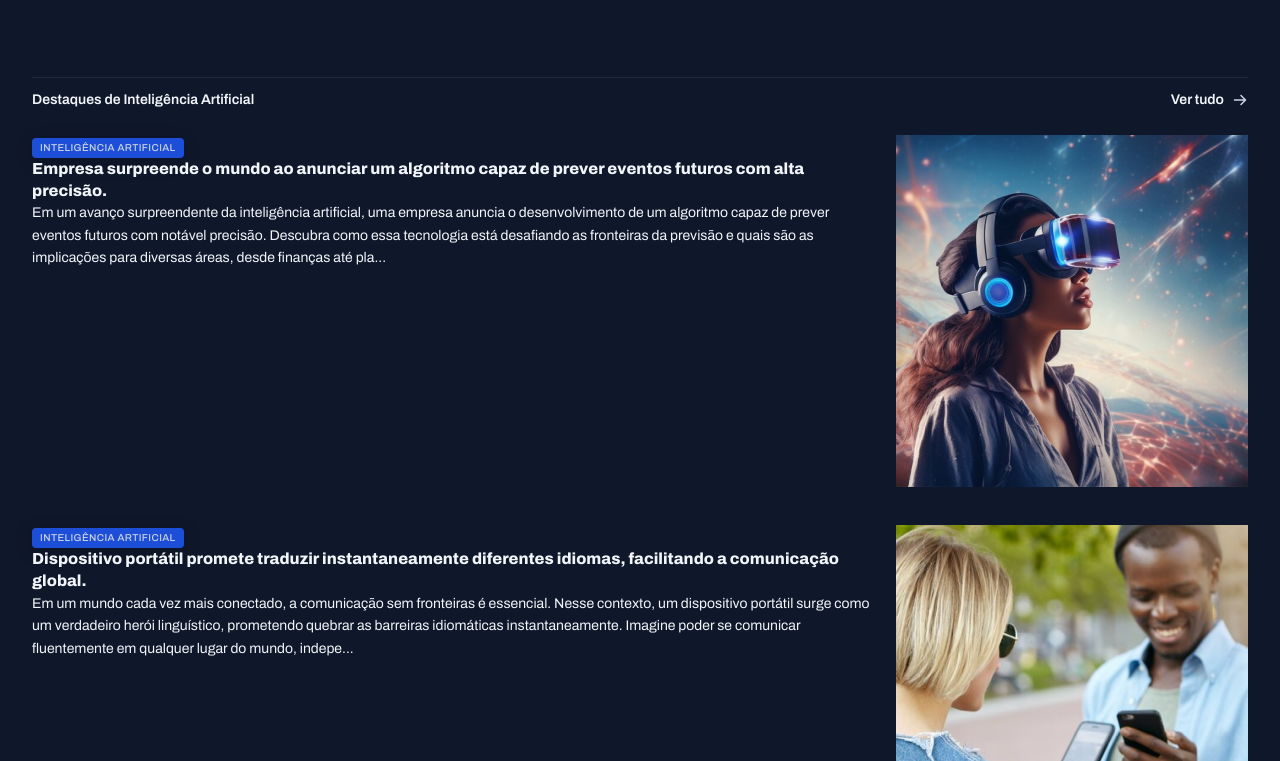
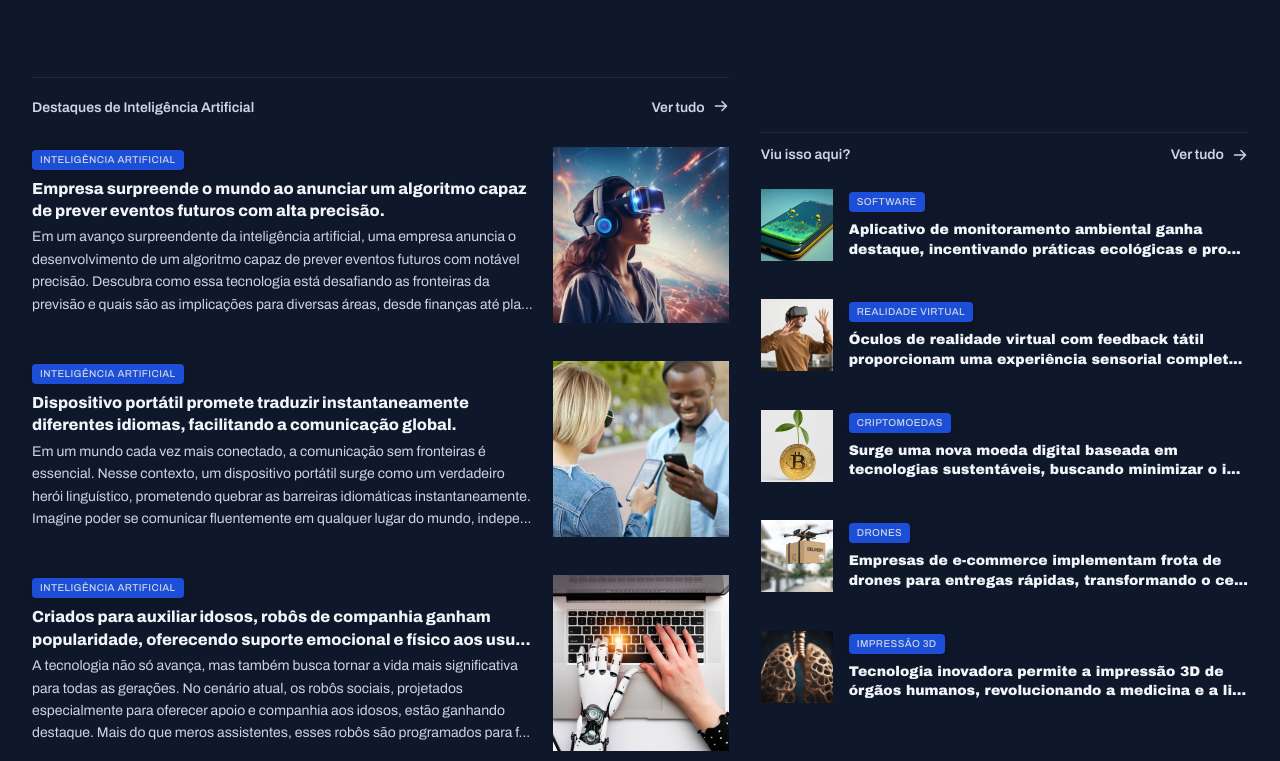
Before and after one commit to keewonf/Portal-de-Not-cias, a plain HTML site: page index.html in a window 1280 px wide. Shown: the part 986-1747 px from the top of the page. Drawn offline with Linux system fonts and the light colour scheme.

Commit message:
feat: finished desktop

```diff
--- a/index.html
+++ b/index.html
@@ -7,8 +7,9 @@
     <meta name="viewport" content="width=device-width, initial-scale=1.0" />
     <title>Portal de Notícias</title>
     <link rel="stylesheet" href="styles/index.css" />
+
     <link
-      href="https://fonts.googleapis.com/css2?family=Archivo:ital,wght@0,100..900;1,100..900&display=swap"
+      href="https://fonts.googleapis.com/css2?family=Archivo+Black&family=Archivo:ital,wght@0,100..900;1,100..900&display=swap"
       rel="stylesheet"
     />
   </head>
@@ -17,13 +18,13 @@
       <nav id="primary" class="grid grid-flow-col">
         <div>
           <img src="./assets/icons/List.svg" alt="ícone de lista" />
-          <strong>Menu</strong>
+          <span>Menu</span>
         </div>
         <div>
           <img src="./assets/Logo.svg" alt="TechNews logo" />
         </div>
         <div>
-          <strong>Buscar</strong>
+          <span>Buscar</span>
           <img src="./assets/icons/MagnifyingGlass.svg" alt="ícone de busca" />
         </div>
       </nav>
@@ -151,6 +152,7 @@
             <span></span>
           </a>
         </header>
+
         <div class="grid gap-32">
           <article class="grid grid-flow-col gap-16">
             <div>
@@ -236,7 +238,7 @@
           </article>
         </div>
       </section>
-      <div>
+      <aside>
         <div id="ads">
           <img src="./assets/ads/Ads.png" alt="" />
         </div>
@@ -257,7 +259,7 @@
               <div>
                 <span class="content-tag">Software</span>
 
-                <h3 class="text-xl">
+                <h3 class="black">
                   Aplicativo de monitoramento ambiental ganha destaque,
                   incentivando práticas ecológicas e pro...
                 </h3>
@@ -270,7 +272,7 @@
               <div>
                 <span class="content-tag">Realidade Virtual</span>
 
-                <h3 class="text-xl">
+                <h3 class="black">
                   Óculos de realidade virtual com feedback tátil proporcionam
                   uma experiência sensorial complet...
                 </h3>
@@ -283,7 +285,7 @@
               <div>
                 <span class="content-tag">Criptomoedas</span>
 
-                <h3 class="text-xl">
+                <h3 class="black">
                   Surge uma nova moeda digital baseada em tecnologias
                   sustentáveis, buscando minimizar o i...
                 </h3>
@@ -296,7 +298,7 @@
               <div>
                 <span class="content-tag">Drones</span>
 
-                <h3 class="text-xl">
+                <h3 class="black">
                   Empresas de e-commerce implementam frota de drones para
                   entregas rápidas, transformando o ce...
                 </h3>
@@ -309,7 +311,7 @@
               <div>
                 <span class="content-tag">Impressão 3d</span>
 
-                <h3 class="text-xl">
+                <h3 class="black">
                   Tecnologia inovadora permite a impressão 3D de órgãos humanos,
                   revolucionando a medicina e a li...
                 </h3>
@@ -317,7 +319,7 @@
             </article>
           </div>
         </section>
-      </div>
+      </aside>
     </main>
   </body>
 </html>
--- a/styles/global.css
+++ b/styles/global.css
@@ -57,8 +57,16 @@ img {
 }
 
 main {
-  margin-top: 40px;
-  gap: 80px;
+  margin-block: 40px;
+  row-gap: 80px;
+  column-gap: 32px;
+
+  grid-template-columns: 1.43fr 1fr;
+
+  grid-template-areas:
+    "featured featured"
+    "weekly weekly"
+    "ai aside";
 }
 
 .content-tag {
--- a/styles/header.css
+++ b/styles/header.css
@@ -1,5 +1,6 @@
 #primary {
   padding-block: 20px;
+  font-weight: 700;
 
   div {
     display: flex;
--- a/styles/sections.css
+++ b/styles/sections.css
@@ -2,7 +2,7 @@ section header {
   border-top: 1px solid var(--stroke-color);
   padding-block: 12px 24px;
   font: var(--text-span);
-
+  color: var(--text-color-secondary);
   a {
     justify-self: end;
     align-items: center;
@@ -20,6 +20,7 @@ section header {
 }
 
 #featured {
+  grid-area: featured;
   img {
     height: 100%;
     object-fit: cover;
@@ -53,12 +54,12 @@ section header {
 }
 
 #weekly {
+  grid-area: weekly;
   & > div {
     grid-template-columns: repeat(4, 292px);
   }
 
   header {
-    color: var(--text-color-secondary);
     font-weight: 600;
   }
 
@@ -80,22 +81,46 @@ section header {
       font-weight: 800;
     }
   }
+}
 
-  /* margin-top: 80px;
-
+#ai {
+  grid-area: ai;
   header {
-    display: flex;
-    justify-content: space-between;
-    border-top: 1px solid var(--stroke-color);
-    padding-top: 12px;
+    align-items: center;
+  }
+  p {
+    color: var(--text-color-secondary);
+  }
+  img {
+    width: 176px;
+    aspect-ratio: 1/1;
+    object-fit: cover;
   }
 
-  #weeklyfigures {
-    padding-block: 24px;
-    img {
-      height: 160px;
-      width: 292px;
-      object-fit: cov;
-    }
-  } */
+  h3 {
+    margin-block: 8px 4px;
+  }
 }
+
+aside {
+  grid-area: aside;
+}
+
+#more {
+  margin-top: 32px;
+
+  .black {
+    font-family: "Archivo Black", sans-serif;
+    font-weight: 400;
+    margin-top: 8px;
+    font-size: 14px;
+    line-height: 140%;
+    color: #F1F5F9;
+  }
+
+  img {
+    width: 72px;
+    aspect-ratio: 1/1;
+    object-fit: cover;
+  }
+}
```
